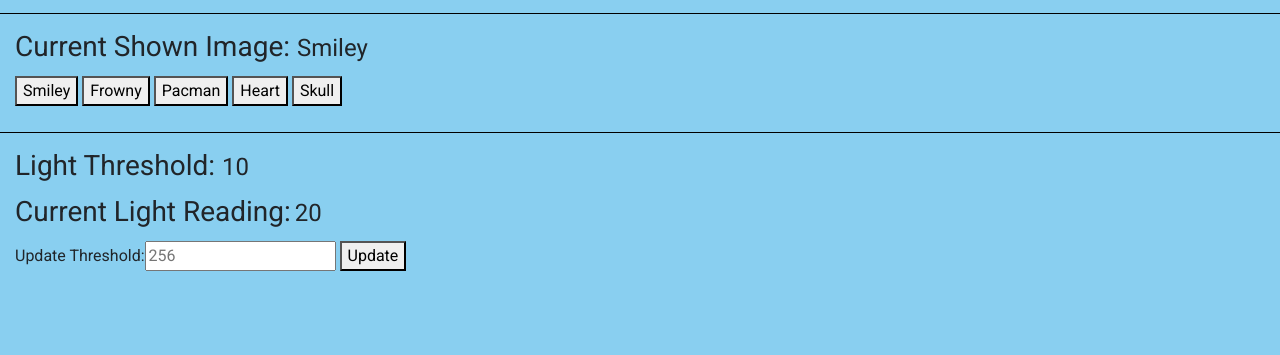
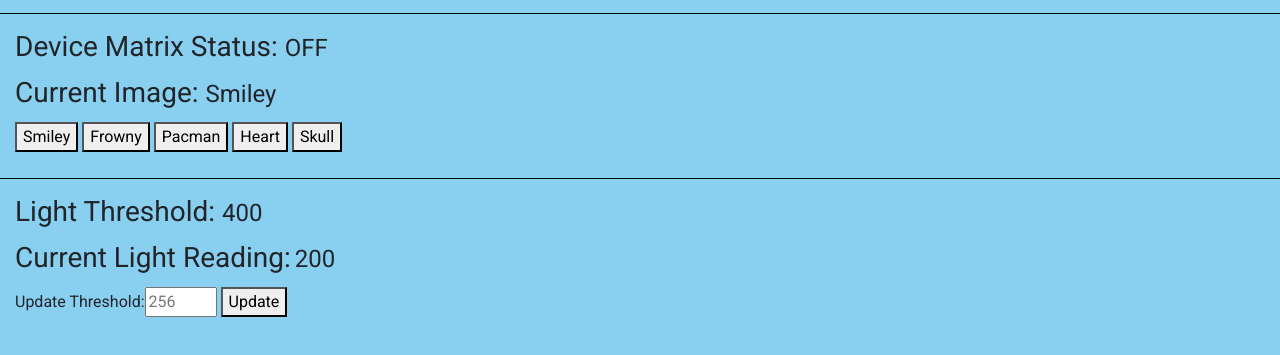
Before and after one commit to rhit-bryantlj/LED_Matrix, a plain HTML site: page webpage/public/index.html in a window 1280 px wide. Shown: the part 51-406 px from the top of the page. Drawn offline with Linux system fonts and the light colour scheme.

Commit message:
fresh commit to pass off board to J

```diff
--- a/webpage/public/index.html
+++ b/webpage/public/index.html
@@ -14,7 +14,11 @@
     <h1>My LED Matrix Controller</h1>
     <hr>
     <div class="container">
-      <h3 style="display:inline;">Current Shown Image: </h3>
+      <h3 style="display:inline;">Device Matrix Status: </h3>
+      <div id="matrixStatus" class="dataText" style="display:inline;">OFF</div>
+    </div>
+    <div class="container">
+      <h3 style="display:inline;">Current Image: </h3>
       <div id="matrixImage" class="dataText" style="display:inline;">Smiley</div>
     </div>
     <div class="container">
@@ -27,14 +31,14 @@
     <hr>
     <div class="container">
       <h3 style="display:inline;">Light Threshold: </h3>
-      <div id="lightThresholdVal" class="dataText" style="display:inline;">10</div>
+      <div id="lightThresholdVal" class="dataText" style="display:inline;">400</div>
     </div>
     <div class="container">
       <h3 style="display:inline;">Current Light Reading:</h3>
-      <div id="lightReadingNum" class="dataText" style="display:inline;">20</div>
+      <div id="lightReadingNum" class="dataText" style="display:inline;">200</div>
     </div>
     <div class="container">
-      <label> Update Threshold: </label><input id="thresholdInput" type="text" placeholder="256" value="">
+      <label> Update Threshold: </label><input id="thresholdInput" type="number" placeholder="256" value="" min="1" max="1023">
       <button id = "thresholdUpdateButton">Update</button>
     </div>
 
--- a/webpage/public/scripts/main.js
+++ b/webpage/public/scripts/main.js
@@ -36,7 +36,9 @@ function main(){
 
     document.querySelector("#thresholdUpdateButton").onclick = (event) =>{
         let thresholdNum = document.querySelector("#thresholdInput").value;
-        document.querySelector("#lightThresholdVal").innerHTML = thresholdNum;
+        if(thresholdNum > 0 && thresholdNum < 1024){
+            document.querySelector("#lightThresholdVal").innerHTML = thresholdNum;
+        }
     };
 }
 
```
Also changed, not shown: 3 other files.
